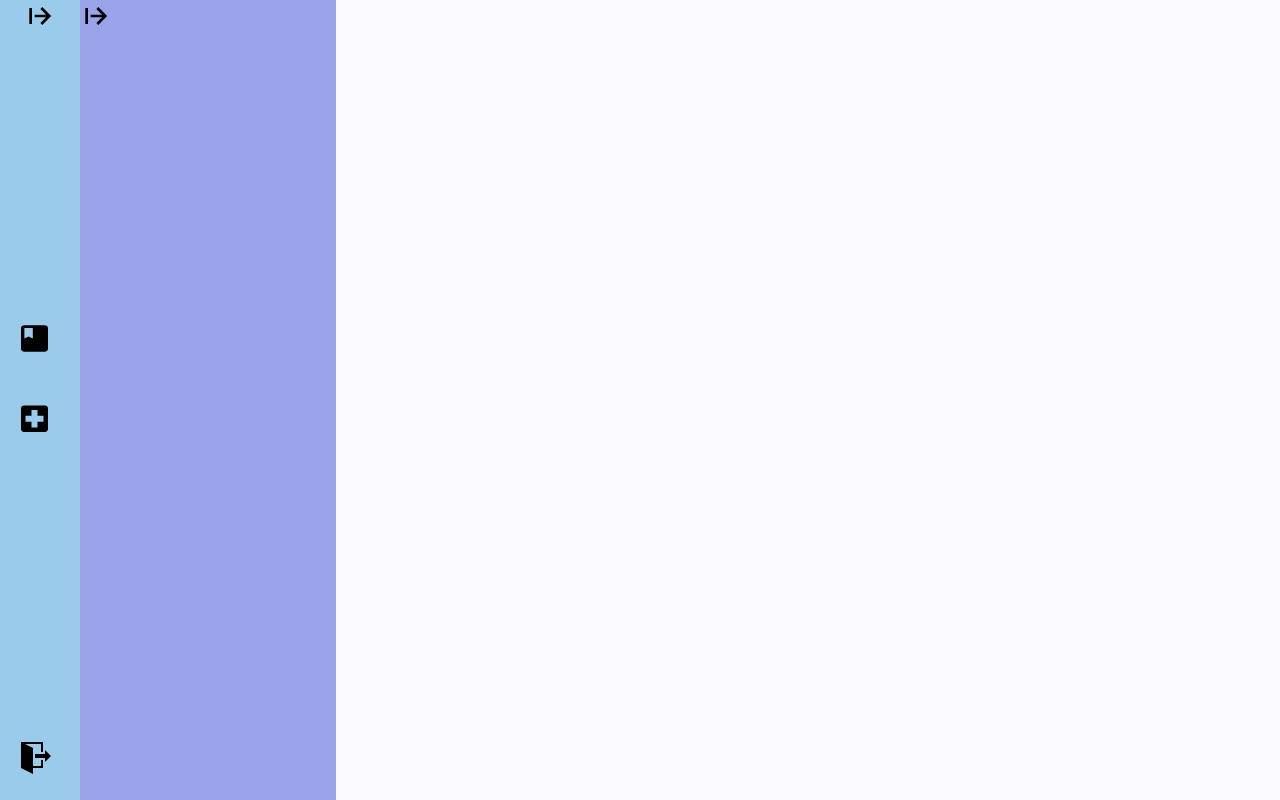
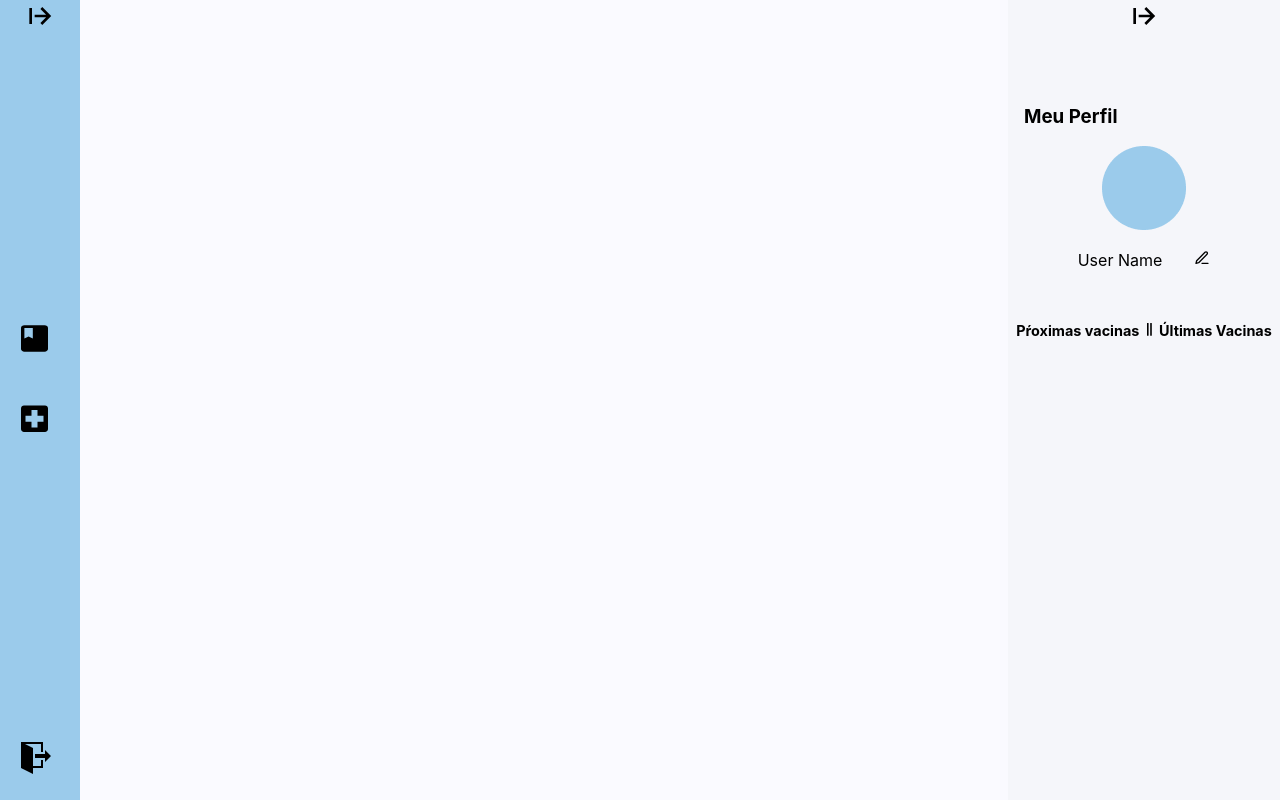
Before and after one commit to GustavoM96/mais-imune, a React (Create React App) app: page / in a window 1280 px wide. Built offline with nearby package versions, Linux system fonts and the light colour scheme.

Commit message:
feat: menu profile

```diff
--- a/src/App.js
+++ b/src/App.js
@@ -9,8 +9,8 @@ function App() {
   return (
     <div className="flex">
       <MenuAside />
+      <Routes />
       <MenuProfile />
-      <Routes />
     </div>
   );
 }
--- a/src/components/MenuAside/styles.js
+++ b/src/components/MenuAside/styles.js
@@ -6,7 +6,7 @@ import { darken } from "polished";
 
 export const Container = styled.div`
   width: ${(props) => (props.open ? "16rem" : "5rem")};
-  height: 100vh;
+  min-height: 100vh;
   background-color: ${(props) =>
     props.level === 1
       ? Theme.colors.main_user
@@ -42,7 +42,7 @@ export const IconContainer = styled.div`
     margin: 0 1.3rem;
   }
   span {
-    visibility: ${(props) => (props.open ? "visible" : "hidden")};
+    display: ${(props) => (props.open ? "block" : "none")};
   }
 
   :hover {
--- a/src/components/MenuProfile/index.jsx
+++ b/src/components/MenuProfile/index.jsx
@@ -2,7 +2,15 @@ import React from "react";
 import { useDispatch, useSelector } from "react-redux";
 import { openMenuThunk } from "../../store/modules/MenuOpen/thunks";
 
-import { ArrowLeft, ArrowRight, Container } from "./styles";
+import profile from "../../assets/profile.png";
+
+import {
+  ArrowLeft,
+  ArrowRight,
+  Container,
+  EditIcon,
+  Separator,
+} from "./styles";
 
 function MenuProfile() {
   const open = useSelector((state) => state.open);
@@ -11,13 +19,30 @@ function MenuProfile() {
 
   return (
     <Container open={open}>
-      <div className="header">
+      <div>
+        {open ? (
+          <ArrowLeft onClick={() => dispatch(openMenuThunk(open))} />
+        ) : (
+          <ArrowRight onClick={() => dispatch(openMenuThunk(open))} />
+        )}
+      </div>
+      <div open={open} className="header">
         <div>
-          {open ? (
-            <ArrowLeft onClick={() => dispatch(openMenuThunk(open))} />
-          ) : (
-            <ArrowRight onClick={() => dispatch(openMenuThunk(open))} />
-          )}
+          <h3>Meu Perfil</h3>
+          <figure>
+            <img src={profile} alt="Profile" />
+          </figure>
+          <div>
+            <span>User Name</span>
+            <EditIcon />
+          </div>
+        </div>
+      </div>
+      <div className="cards">
+        <div>
+          <span> Pŕoximas vacinas </span>
+          <Separator />
+          <span> Últimas Vacinas</span>
         </div>
       </div>
     </Container>
--- a/src/components/MenuProfile/styles.js
+++ b/src/components/MenuProfile/styles.js
@@ -1,16 +1,53 @@
 import { BiArrowFromLeft, BiArrowFromRight } from "react-icons/bi";
+import { FaGripLinesVertical } from "react-icons/fa";
+import { FiEdit3 } from "react-icons/fi";
 import styled from "styled-components";
 import { Theme } from "../../styles/colors";
 
 export const Container = styled.div`
-  width: ${(state) => (!state.open ? "16rem" : "5rem")};
-  height: 100vh;
-  background-color: ${Theme.colors.main_healthEmployee};
+  display: flex;
+  flex-direction: column;
+  align-items: center;
+  justify-content: space-between;
+  width: ${(state) => (!state.open ? "17rem" : "5rem")};
+  min-height: 100vh;
+  background-color: ${Theme.colors.background_second};
   transition: 0.5s ease-in-out;
+
+  div.header {
+    width: 100%;
+    text-align: center;
+    display: ${(props) => (!props.open ? "block" : "none")};
+
+    h3 {
+      text-align: left;
+      margin-left: 1rem;
+    }
+  }
+  div.cards {
+    width: 100%;
+    min-height: 60vh;
+    text-align: center;
+    display: ${(props) => (!props.open ? "block" : "none")};
+
+    span {
+      font-size: 0.9rem;
+      font-weight: 700;
+
+      :hover {
+        cursor: pointer;
+      }
+    }
+  }
+`;
+
+export const Separator = styled(FaGripLinesVertical)`
+  font-size: 0.8rem;
 `;
 
 export const ArrowLeft = styled(BiArrowFromRight)`
   font-size: 2rem;
+
   :hover {
     cursor: pointer;
   }
@@ -23,3 +60,11 @@ export const ArrowRight = styled(BiArrowFromLeft)`
     cursor: pointer;
   }
 `;
+
+export const EditIcon = styled(FiEdit3)`
+  margin-left: 2rem;
+
+  :hover {
+    cursor: pointer;
+  }
+`;
--- a/src/styles/colors.js
+++ b/src/styles/colors.js
@@ -13,6 +13,6 @@ export const Theme = {
     background_third: "#FFEFE3",
     error: "#FF6347",
     error_boxShadow: "#ffd4cc",
-    boxShadow_primary: 'rgba(20, 20, 20, 0.4)'
-  }
+    boxShadow_primary: "rgba(20, 20, 20, 0.4)",
+  },
 };
--- a/src/styles/globals.css
+++ b/src/styles/globals.css
@@ -16,4 +16,5 @@ code {
 
 .flex {
   display: flex;
+  justify-content: space-between;
 }
```
Also changed, not shown: src/assets/pencil 2.svg (added), src/assets/profile.png (added).
